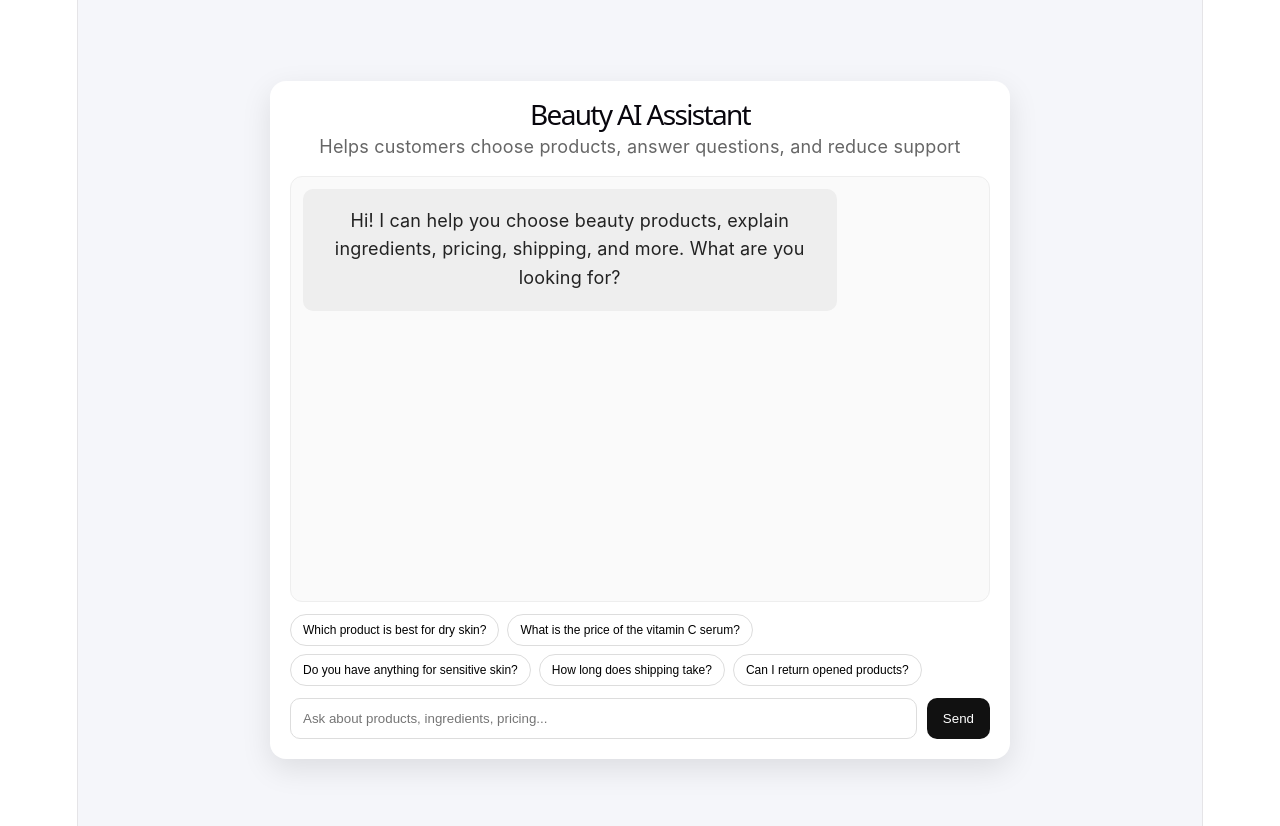
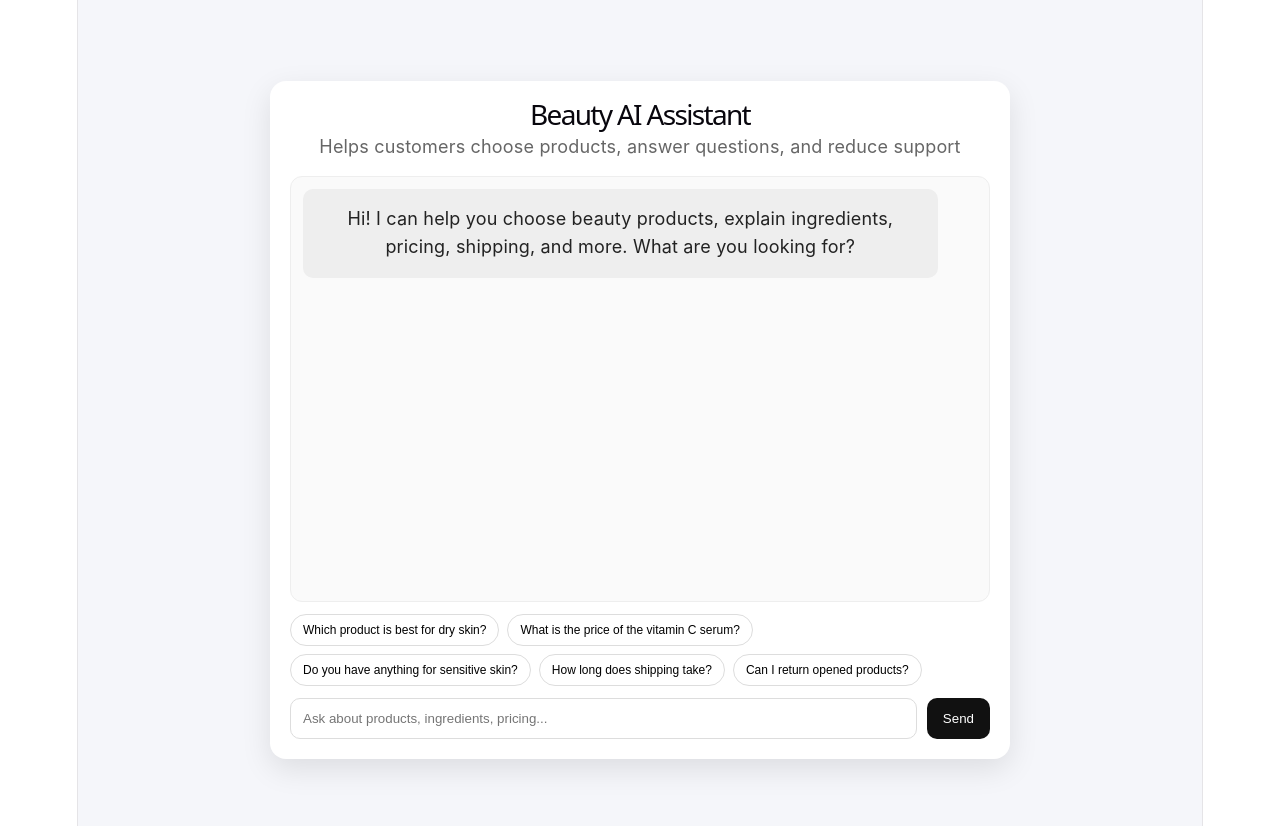
Before and after one commit to Jocke666/restaurant-demo, a React (Vite) app: page / in a window 1280 px wide. Shown: the top 826 px of the page. Built offline with nearby package versions, Linux system fonts and the light colour scheme; no server answers.

Commit message:
update full App.jsx layout

```diff
--- a/src/App.jsx
+++ b/src/App.jsx
@@ -87,10 +87,22 @@ export default function App() {
               {msg.role === "assistant" ? (
                 <ReactMarkdown
                   components={{
-      p: ({ children }) => <p style={{ margin: "6px 0" }}>{children}</p>,
-      li: ({ children }) => <li style={{ marginBottom: 6 }}>{children}</li>,
-      ol: ({ children }) => <ol style={{ paddingLeft: 20, margin: "8px 0" }}>{children}</ol>,
-      ul: ({ children }) => <ul style={{ paddingLeft: 20, margin: "8px 0" }}>{children}</ul>,
+                    p: ({ children }) => (
+                      <p style={{ margin: "4px 0" }}>{children}</p>
+                    ),
+                    li: ({ children }) => (
+                      <li style={{ marginBottom: 4 }}>{children}</li>
+                    ),
+                    ol: ({ children }) => (
+                      <ol style={{ paddingLeft: 22, margin: "4px 0" }}>
+                        {children}
+                      </ol>
+                    ),
+                    ul: ({ children }) => (
+                      <ul style={{ paddingLeft: 22, margin: "4px 0" }}>
+                        {children}
+                      </ul>
+                    ),
                   }}
                 >
                   {msg.content}
@@ -185,7 +197,7 @@ const styles = {
   message: {
     padding: "12px 14px",
     borderRadius: 10,
-  maxWidth: "75%",
+    maxWidth: "90%",
     lineHeight: 1.6,
     whiteSpace: "pre-wrap",
   },
```
Lines whose indentation alone changed are shown as unchanged.
